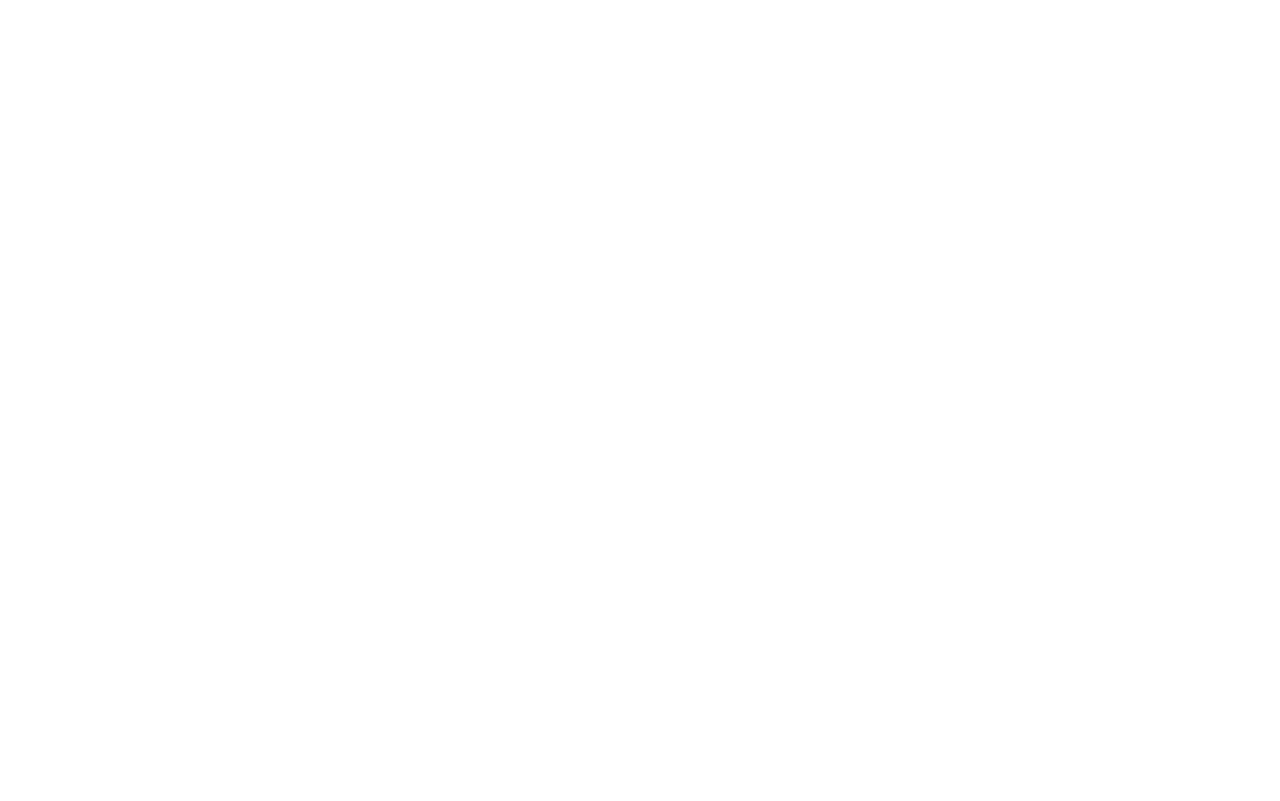
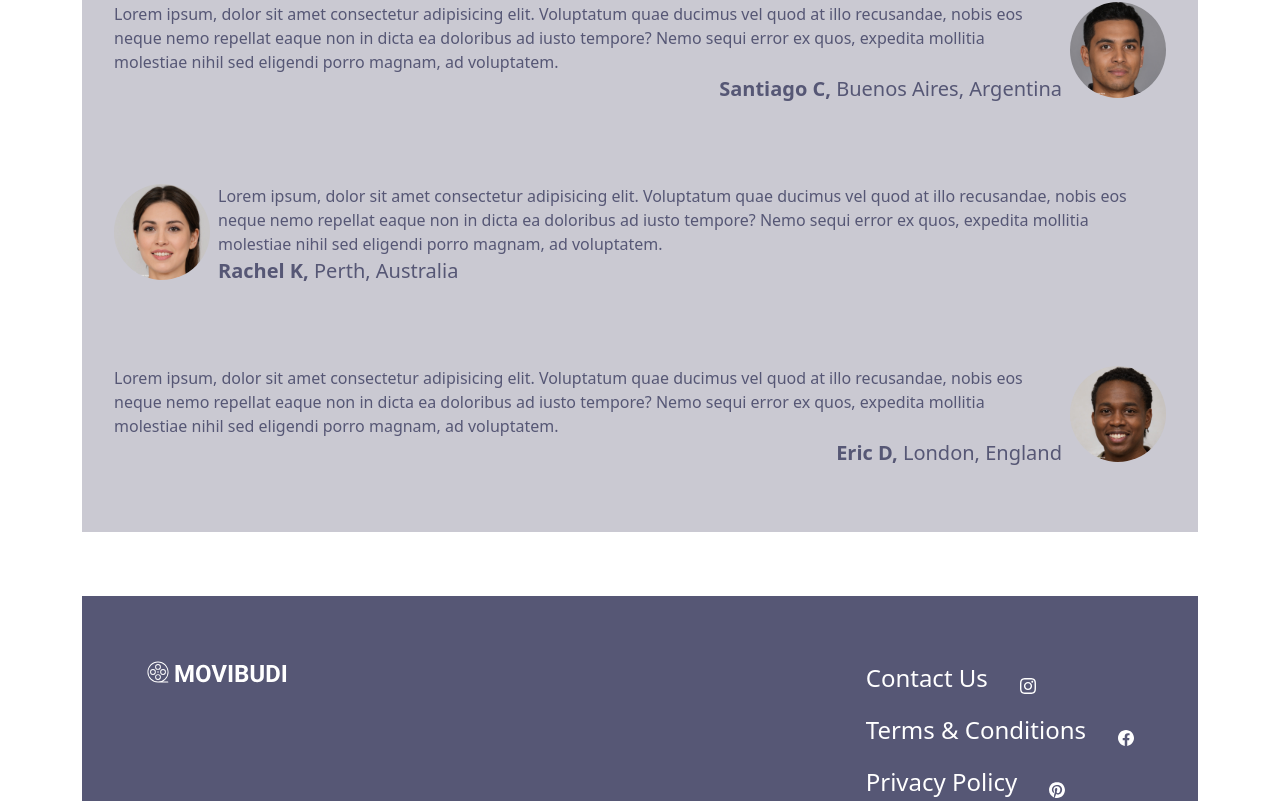
Before and after one commit to chingu-voyages/v35-toucans-team-02, a React (Create React App) app: page / in a window 1280 px wide. Shown: the part 1996-2797 px from the top of the page. Before the commit the page ends 1572 px from the top, so only its background shows below. Built offline with nearby package versions, Linux system fonts and the light colour scheme.

Commit message:
add navbar, hero image and footer

```diff
--- a/package.json
+++ b/package.json
@@ -12,6 +12,7 @@
     "react": "^17.0.2",
     "react-bootstrap": "^2.0.2",
     "react-dom": "^17.0.2",
+    "react-icons": "^4.3.1",
     "react-scripts": "4.0.3",
     "web-vitals": "^1.1.2"
   },
--- a/src/Components/Landing.js
+++ b/src/Components/Landing.js
@@ -5,6 +5,7 @@ import Newspaper from '../assets/Newspaper'
 import Wishlist from '../assets/Wishlist'
 import Streaming from '../assets/Streaming'
 import Logo from '../assets/Logo'
+import { SiInstagram, SiFacebook, SiPinterest } from "react-icons/si";
 
 /*
 Hi Brian, I have this set up now so the landing page will load first. I just made a toggle button for us to use to go back and forth from the landing page to the search page when we are working on the app, you can do whatever you want with it. I have an index.css file but feel free to create your own style file for the landing page if you'd like. Don't hesistate to reach out with any questions, just remember since its React there has to be one div/container in the return that houses all of the other elements (I just made a div and set to 100vh) and that you have to use 'className' instead of 'class'.
@@ -33,7 +34,7 @@ const Nav = ({ setHome }) => (
             <NavItem color="#FFB902">
                 Movie News
             </NavItem>
-            <NavItem>
+            <NavItem color="#6967CE">
                 Login / Register
             </NavItem>
         </ul>
@@ -70,14 +71,39 @@ const Testimonials = () => (
     </div>
 )
 
+const Footer = () => (
+    <div style={{ padding: '4rem', backgroundColor: '#565775', display: 'flex', justifyContent: 'space-between', color: 'white', fill: 'white' }}>
+        <Logo />
+        <div>
+          <div style={{ display: 'flex', alignItems: 'center', gap: '2rem' }}>
+            <p style={{ fontSize: '1.5rem' }}>Contact Us</p>
+            <SiInstagram  />
+          </div>
+          <div style={{ display: 'flex', alignItems: 'center', gap: '2rem' }}>
+            <p style={{ fontSize: '1.5rem' }}>Terms & Conditions</p>
+            <SiFacebook  />
+          </div>
+          <div style={{ display: 'flex', alignItems: 'center', gap: '2rem' }}>
+            <p style={{ fontSize: '1.5rem' }}>Privacy Policy</p>
+            <SiPinterest  />
+          </div>
+        </div>
+    </div>
+)
+
 
 export default function Landing({home, setHome}) {
     return (
         <div style={{height: "100vh"}}>
          <Nav setHome={setHome} />
          <div style={{ display: 'flex', flexDirection: 'column', gap: '4rem'}}>
+         <div style={{ position: 'relative' }}>
+         <img src="/images/hero-image.jpg" alt="laptop" style={{ objectFit: 'cover', filter: 'saturate(10%)', opacity: '80%', zIndex: -1 }} />
+         <h1 style={{ position: 'absolute', fontSize: '4rem', top: '25%', left: '15%' , textAlign: 'center', padding: '2rem', backgroundColor: 'hsla(0, 0%, 0%, .5)', color: 'white' }}>Are you spending more time <br /> <span style={{ color: '#FC636B', fontWeight: 'bolder' }}>SEARCHING <br /> </span> instead of <br /> <span style={{ color: '#6967CE', fontWeight: 'bolder' }}>WATCHING?</span></h1>
+         </div>
          <Features />
          <Testimonials />
+         <Footer />
          </div>
         </div>
     )
```
Also changed, not shown: src/assets/Logo.js (+1 -2 lines), public/images/hero-image.jpg (added), 1 other file (tests, documents, lock files or other folders).
